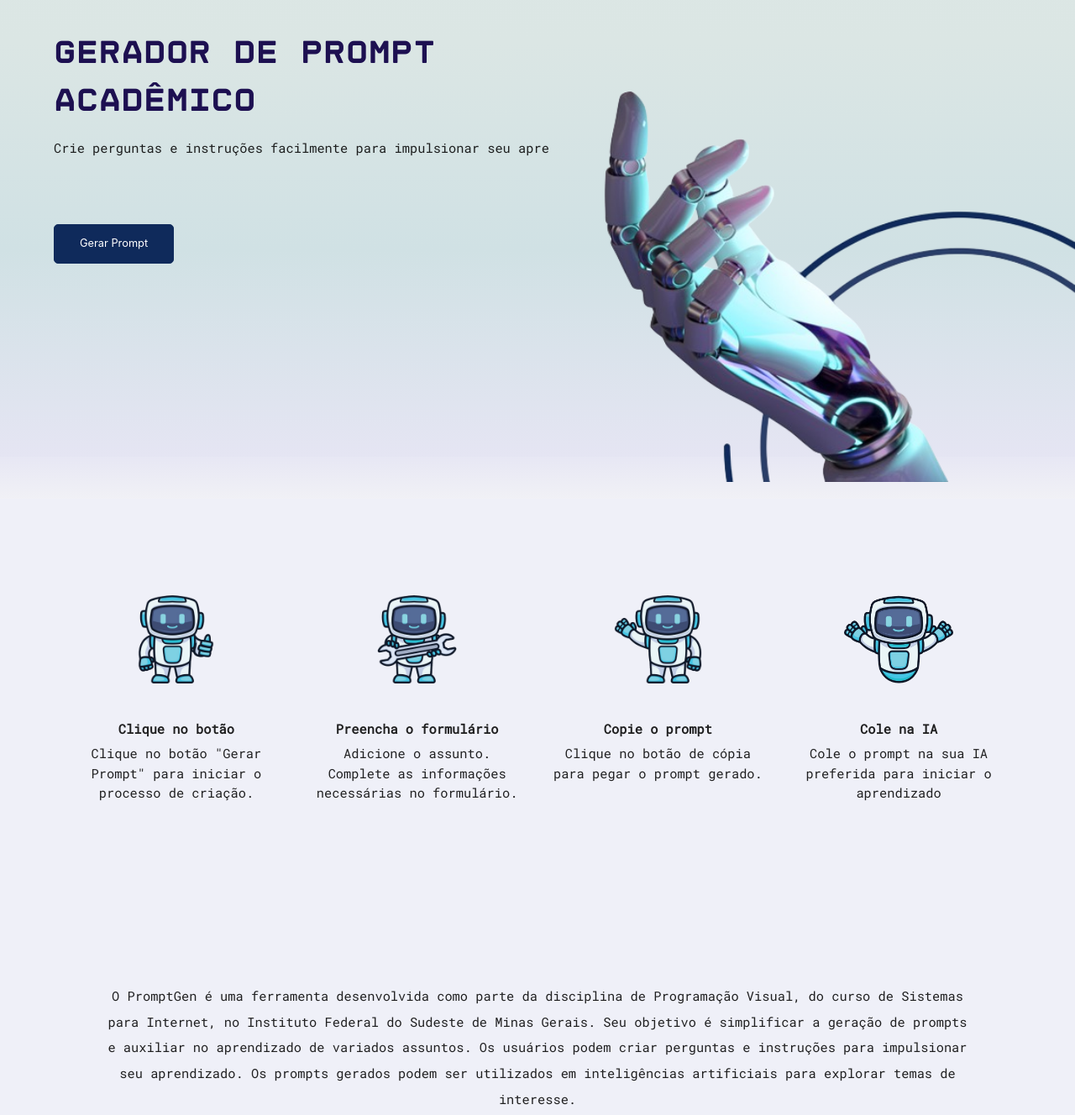
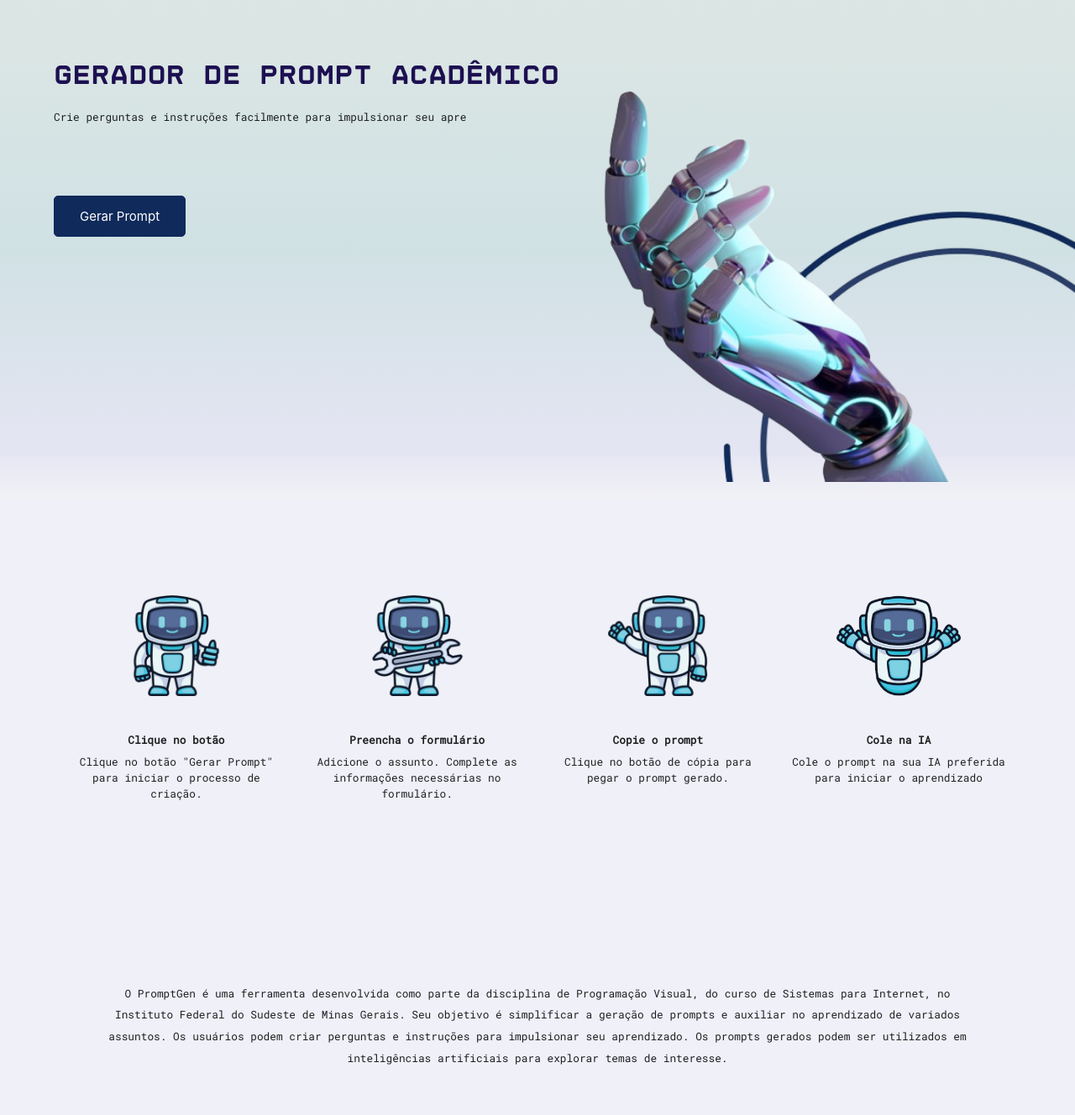
Before and after one commit to michelleGomes85/Promptgen, a plain HTML site: page index.html in a window 1280 px wide. Shown: the part 260-1588 px from the top of the page at 84% size. Drawn offline with nearby package versions, Linux system fonts and the light colour scheme.

Commit message:
Update styles_homePage.css

```diff
--- a/styles_homePage.css
+++ b/styles_homePage.css
@@ -23,7 +23,7 @@ main section.homepage {
 main section.homepage .description h1 {
     font-family: 'Disket Mono', monospace;
     font-weight: bold;
-    font-size: 3vw;
+    font-size: 2.5vw;
     margin-bottom: 2vh;
     margin-top: 0;
     line-height: 1.5;
@@ -42,7 +42,7 @@ main section.homepage .description {
 
 main section.homepage .description p {
     line-height: 1.5;
-    font-size: 1.2vw;
+    font-size: 1vw;
 }
 
 main section.homepage .description button#btn {
@@ -52,7 +52,7 @@ main section.homepage .description button#btn {
     cursor: pointer;
     border-radius: 5px;
     padding: 15px 30px;
-    font-size: 1vw;
+    font-size: 1rem;
 }
 
 main section.homepage .description button#btn:hover {
@@ -85,7 +85,7 @@ main section#how_it_works {
     justify-content: center;
     margin: 0 auto;
     flex-wrap: wrap;
-    font-size: 1.2vw;
+    font-size: 1vw;
     padding: 100px 0;
 }
 
@@ -98,18 +98,18 @@ main section#how_it_works div {
 main section#how_it_works div h3 {
     font-weight: bold;
     margin-bottom: 10px;
-    font-size: 1.2vw;
+    font-size: 1vw;
 }
 
 main section#how_it_works span img {
     width: auto;
-    height: 7rem;
+    height: 8rem;
     margin-bottom: 10px;
 }
 
 main section#about {
     padding: 100px 0;
-    font-size: 1.2vw;
+    font-size: 1vw;
 }
 
 main section#about div.about_text {
@@ -171,7 +171,7 @@ div.item h4 {
 
 @media (min-height: 760px) {
     main section.homepage .image img {
-        height: 400px;
+        height: 650px;
         width: auto;
         object-fit: cover;
         object-position: bottom right;
```
